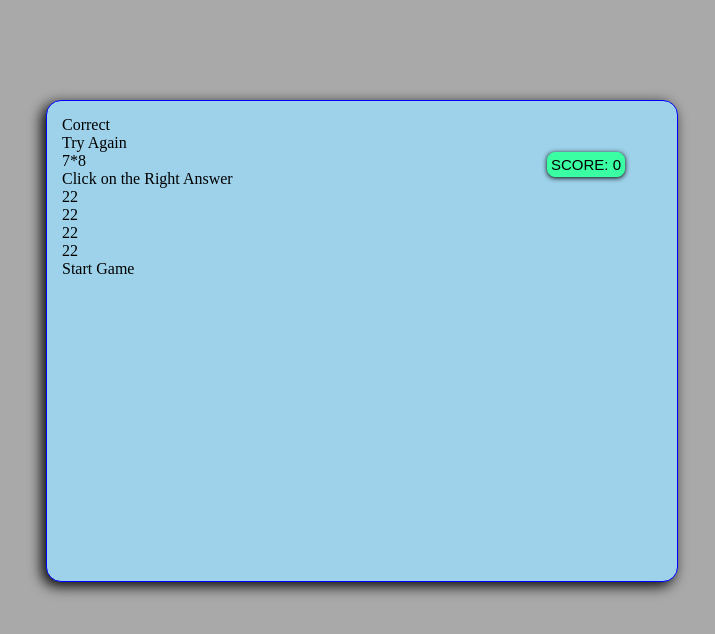
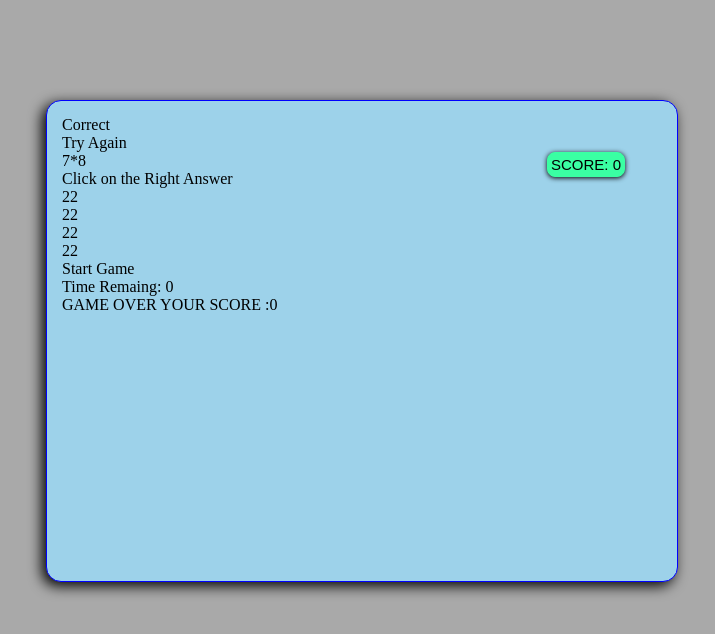
Before and after one commit to join2akshay/math-quiz, a plain HTML site: page index.html in a window 1280 px wide. Shown: the whole page, without its empty margins (278-993 px from the left). Drawn offline with Linux system fonts and the light colour scheme.

Commit message:
Update index.html

```diff
--- a/index.html
+++ b/index.html
@@ -28,6 +28,11 @@
             <div id="option4" class="box">22</div>
         </div>
         <div id="start" class="box">Start Game</div>
+      <div id="time">Time Remaing: <span id="timeremain">0</span></div>
+        <div id="gameover">GAME OVER YOUR SCORE :<span id="scoreno">0</span></div>
+
+    </div>
+    <script src="main.js" type="text/javascript"></script>
 
     </div>
 
```
